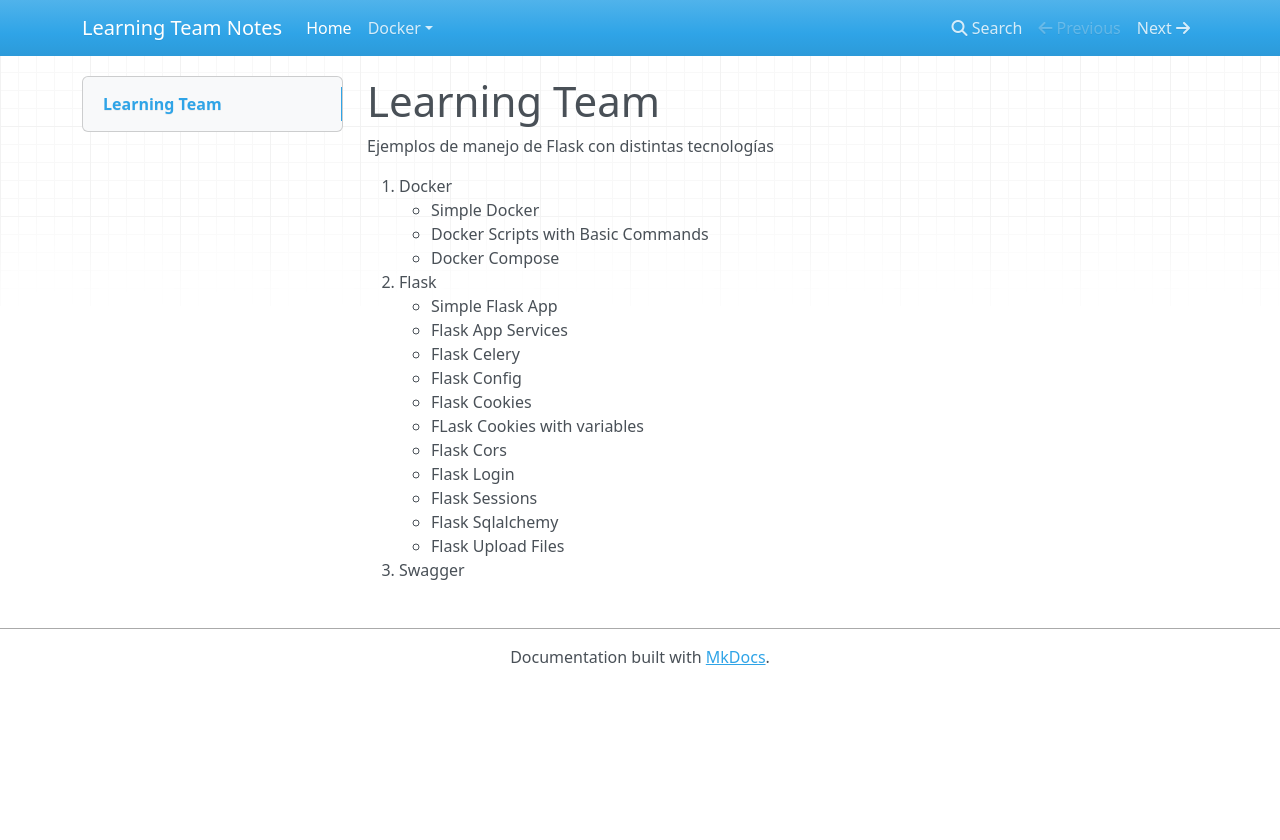
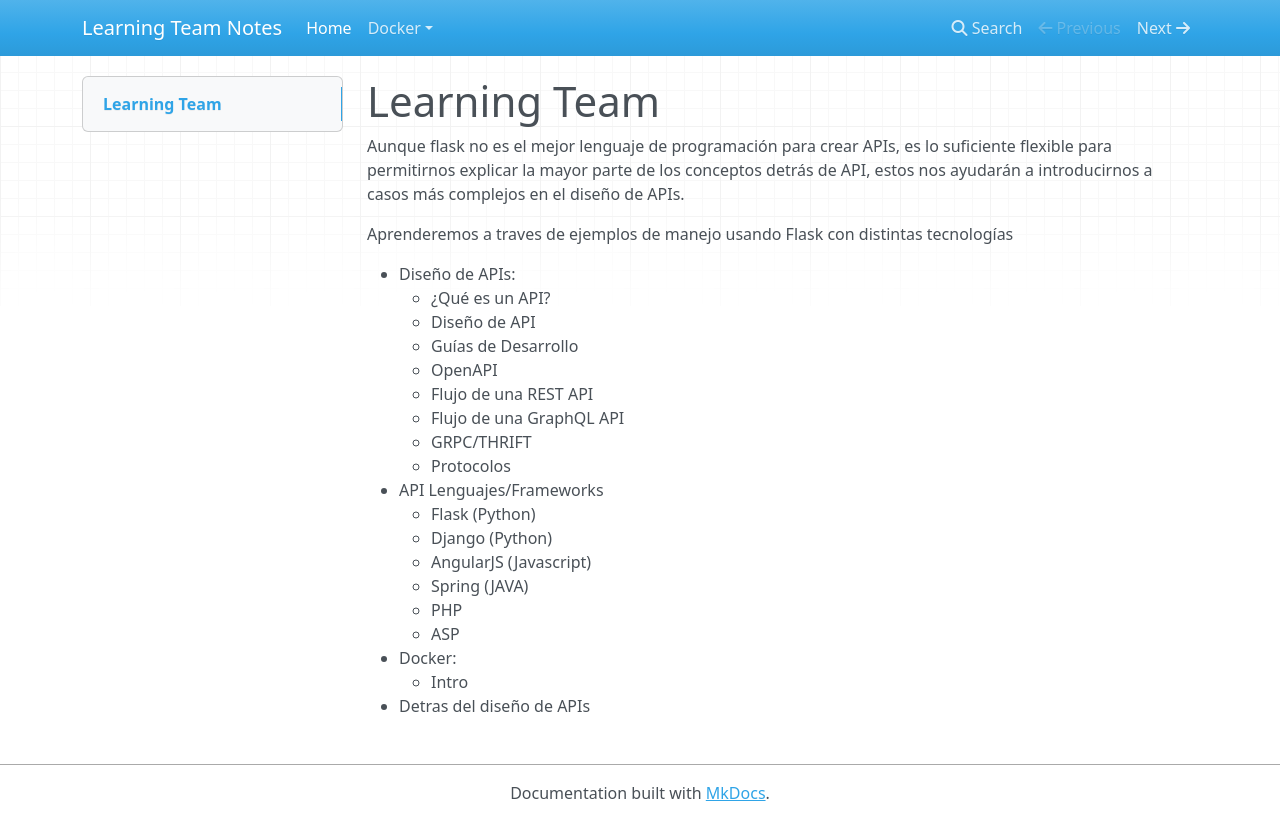
Before and after one commit to pepemxl/Learning_Team, an MkDocs documentation site: the page built from docs/index.md, in a window 1280 px wide. Shown: the top 840 px of the page. Built offline with MkDocs 1.6.1, drawn with Linux system fonts in a browser that asks for light colours; nearby versions of some CDN libraries.

Commit message:
update index

```diff
--- a/docs/index.md
+++ b/docs/index.md
@@ -1,21 +1,25 @@
 # Learning Team
 
-Ejemplos de manejo de Flask con distintas tecnologías
+Aunque flask no es el mejor lenguaje de programación para crear APIs, es lo suficiente flexible para permitirnos explicar la mayor parte de los conceptos detrás de API, estos nos ayudarán a introducirnos a casos más complejos en el diseño de APIs.
 
-1. Docker
-    - Simple Docker
-    - Docker Scripts with Basic Commands
-    - Docker Compose
-2. Flask
-    - Simple Flask App
-    - Flask App Services
-    - Flask Celery
-    - Flask Config
-    - Flask Cookies
-    - FLask Cookies with variables
-    - Flask Cors
-    - Flask Login
-    - Flask Sessions
-    - Flask Sqlalchemy
-    - Flask Upload Files
-3. Swagger
+Aprenderemos a traves de ejemplos de manejo usando Flask con distintas tecnologías
+
+- Diseño de APIs:
+    - ¿Qué es un API?
+    - Diseño de API
+    - Guías de Desarrollo
+    - OpenAPI
+    - Flujo de una REST API
+    - Flujo de una GraphQL API
+    - GRPC/THRIFT
+    - Protocolos
+- API Lenguajes/Frameworks
+    - Flask (Python)
+    - Django (Python)
+    - AngularJS (Javascript)
+    - Spring (JAVA)
+    - PHP
+    - ASP
+- Docker:
+    - Intro
+- Detras del diseño de APIs
```
